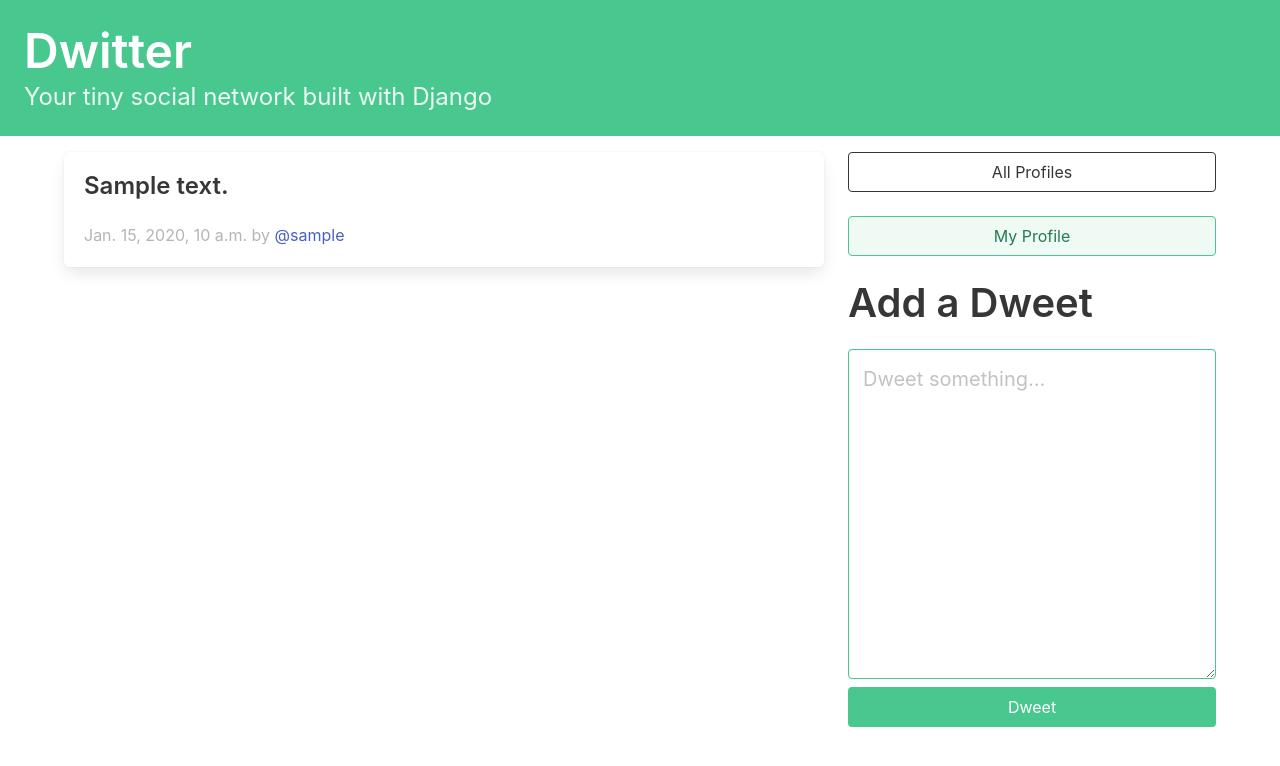
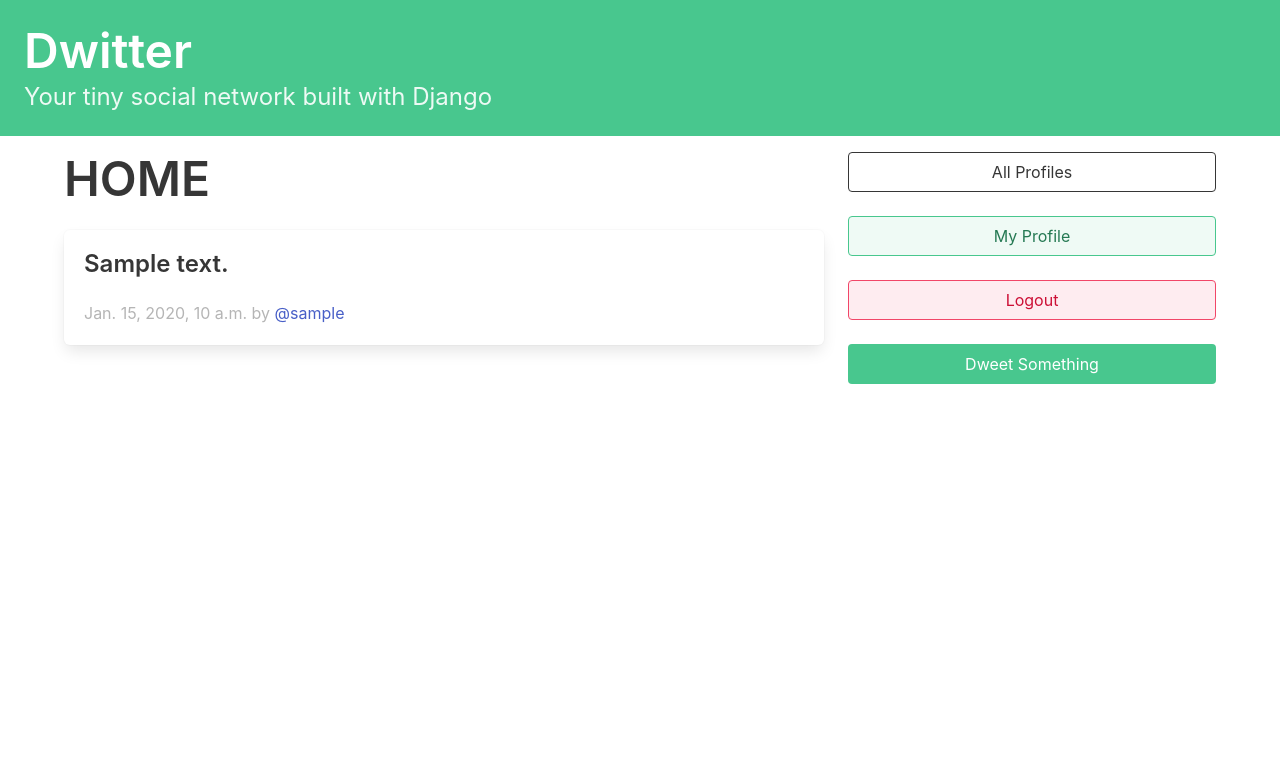
Before and after one commit to chambersh1129/dwitter, a Django app: page / in a window 1280 px wide. Shown: the top 766 px of the page. Run offline with Django 3.2, Linux system fonts and the light colour scheme; a user stored in the database is signed in; tables that the repository leaves empty hold one stand-in row (values such as "Sample post").

Commit message:
major refactor of the templates and views

```diff
--- a/dwitter/templates/base.html
+++ b/dwitter/templates/base.html
@@ -1,5 +1,3 @@
-<!-- dwitter/templates/base.html -->
-
 <!DOCTYPE html>
 <html lang="en">
 
@@ -27,9 +25,16 @@
     </a>
     <div class="container">
         <div class="columns">
-            {% block content %}
-            {% endblock content %}
+            <div class="column">
+                {% block content %}
+                {% endblock content %}
+                {% include "dwitter/snippets/pagination.html" %}
+            </div>
+            <div class="column is-one-third">
+                {% include "dwitter/snippets/sidebar.html" %}
+            </div>
         </div>
+
     </div>
 </body>
 
--- a/dwitter/templates/dwitter/dashboard.html
+++ b/dwitter/templates/dwitter/dashboard.html
@@ -1,10 +1,10 @@
-<!-- dwitter/templates/dwitter/dashboard.html -->
-
 {% extends 'base.html' %}
 
 {% block content %}
-
-<div class="column">
+<div class="block">
+    <h1 class="title is-1">
+        HOME
+    </h1>
     {% for dweet in object_list %}
     <div class="box">
         <p class="title is-4">{{ dweet.body }}</p>
@@ -14,28 +14,6 @@
         </span>
     </div>
     {% endfor %}
-
-    {% include "dwitter/pagination.html" %}
-
 </div>
 
-{% if user.is_authenticated %}
-<div class="column is-one-third">
-    <div class="block">
-        <a href="{% url 'dwitter:profile-list' %} ">
-            <button class="button is-dark is-outlined is-fullwidth">
-                All Profiles
-            </button>
-        </a>
-    </div>
-    <div class="block">
-        <a href="{% url 'dwitter:profile-detail' request.user.username %} ">
-            <button class="button is-success is-light is-outlined is-fullwidth">
-                My Profile
-            </button>
-        </a>
-    </div>
-    {% include "dwitter/dweet_form_snippet.html" %}
-</div>
-{% endif %}
 {% endblock content %}
--- a/dwitter/templates/dwitter/dweet_form.html
+++ b/dwitter/templates/dwitter/dweet_create.html
@@ -1,12 +1,10 @@
-<!-- dwitter/templates/dwitter/dweet_form.html -->
-
 {% extends 'base.html' %}
 
 {% block content %}
 
 <div class="column">
     {% if user.is_authenticated %}
-    {% include "dwitter/dweet_form_snippet.html" %}
+    {% include "dwitter/snippets/dweet_form.html" %}
     {% else %}
     <p class="title is-4">Must be logged in to dweet</p>
     {% endif %}
--- a/dwitter/templates/dwitter/dweet_form_snippet.html
+++ /dev/null
@@ -1,13 +0,0 @@
-<div class="block">
-    <div class="block">
-        <h2 class="title is-2">Add a Dweet</p>
-    </div>
-    <div class="block">
-
-        <form method="post" action="{% url 'dwitter:dweet-create' %}">
-            {% csrf_token %}
-            {{ dweet_form.as_p }}
-            <button class="button is-success is-fullwidth my-2" type="submit">Dweet</button>
-        </form>
-    </div>
-</div>
--- /dev/null
+++ b/dwitter/templates/dwitter/snippets/dweet_form.html
@@ -0,0 +1,70 @@
+<div id="dweet-form-modal" class="modal">
+    <div class="modal-background"></div>
+
+    <div class="modal-content">
+        <div class="box">
+            <form method="post" action="{% url 'dwitter:dweet-create' %}">
+                {% csrf_token %}
+                <div class="block">
+                    {{ dweet_form.as_p }}
+                </div>
+                <div class="block">
+                    <button class="button is-success is-fullwidth" type="submit">Dweet</button>
+                </div>
+            </form>
+        </div>
+    </div>
+
+    <button class="modal-close is-large" aria-label="close"></button>
+</div>
+<div class="block">
+    <button class="js-modal-trigger button is-success is-fullwidth" data-target="dweet-form-modal">
+        Dweet Something
+    </button>
+</div>
+<script>
+    document.addEventListener('DOMContentLoaded', () => {
+        // Functions to open and close a modal
+        function openModal($el) {
+            $el.classList.add('is-active');
+        }
+
+        function closeModal($el) {
+            $el.classList.remove('is-active');
+        }
+
+        function closeAllModals() {
+            (document.querySelectorAll('.modal') || []).forEach(($modal) => {
+                closeModal($modal);
+            });
+        }
+
+        // Add a click event on buttons to open a specific modal
+        (document.querySelectorAll('.js-modal-trigger') || []).forEach(($trigger) => {
+            const modal = $trigger.dataset.target;
+            const $target = document.getElementById(modal);
+
+            $trigger.addEventListener('click', () => {
+                openModal($target);
+            });
+        });
+
+        // Add a click event on various child elements to close the parent modal
+        (document.querySelectorAll('.modal-background, .modal-close, .modal-card-head .delete, .modal-card-foot .button') || []).forEach(($close) => {
+            const $target = $close.closest('.modal');
+
+            $close.addEventListener('click', () => {
+                closeModal($target);
+            });
+        });
+
+        // Add a keyboard event to close all modals
+        document.addEventListener('keydown', (event) => {
+            const e = event || window.event;
+
+            if (e.keyCode === 27) { // Escape key
+                closeAllModals();
+            }
+        });
+    });
+</script>
--- a/dwitter/templates/dwitter/pagination.html
+++ b/dwitter/templates/dwitter/snippets/pagination.html
@@ -1,3 +1,4 @@
+{% if page_obj %}
 {% if page_obj.has_next or page_obj.has_previous %}
 <div>
     <nav class="pagination is-centered" role="navigation" aria-label="pagination">
@@ -25,3 +26,4 @@
     </nav>
 </div>
 {% endif %}
+{% endif %}
--- /dev/null
+++ b/dwitter/templates/dwitter/snippets/sidebar.html
@@ -0,0 +1,74 @@
+<div class="block">
+    <a href="{% url 'dwitter:profile-list' %} ">
+        <button class="button is-dark is-outlined is-fullwidth">
+            All Profiles
+        </button>
+    </a>
+</div>
+{% if user.is_authenticated %}
+<div class="block">
+    <a href="{% url 'dwitter:profile-detail' request.user.username %} ">
+        <button class="button is-success is-light is-outlined is-fullwidth">
+            My Profile
+        </button>
+    </a>
+</div>
+<div class="block">
+    <a href="#">
+        <button class="button is-danger is-light is-outlined is-fullwidth">
+            Logout
+        </button>
+    </a>
+</div>
+{% if display_dweet_form %}
+{% include "dwitter/snippets/dweet_form.html" %}
+{% endif %}
+{% else %}
+<div class="block">
+    <a href="#">
+        <button class="button is-info is-light is-outlined is-fullwidth">
+            Login
+        </button>
+    </a>
+</div>
+{% endif %}
+{% if display_follow %}
+<div class="block">
+    <h3 class="title is-4">
+        {{profile.user.username}} follows:
+    </h3>
+    <div class="content">
+        <ul>
+            {% for following in profile.follows.all %}
+            {% if following != profile %}
+            <li>
+                <a href="{% url 'dwitter:profile-detail' following.user.username %}">
+                    {{ following }}
+                </a>
+            </li>
+            {% endif %}
+            {% endfor %}
+        </ul>
+    </div>
+</div>
+
+<div class="block">
+    <h3 class="title is-4">
+        {{profile.user.username}} is followed by:
+    </h3>
+    <div class="content">
+        <ul>
+            {% for follower in profile.followed_by.all %}
+            {% if follower != profile %}
+            <li>
+                <a href="{% url 'dwitter:profile-detail' follower.user.username %}">
+                    {{ follower }}
+                </a>
+            </li>
+            {% endif %}
+            {% endfor %}
+        </ul>
+    </div>
+</div>
+
+{% endif %}
--- a/dwitter/views.py
+++ b/dwitter/views.py
@@ -3,25 +3,43 @@ from typing import Any, Dict, Optional, Type
 from django.core.paginator import Paginator
 from django.db.models import Model, QuerySet
 from django.forms import BaseForm, BaseModelForm
-from django.http import HttpRequest, HttpResponse, HttpResponseForbidden, HttpResponseRedirect
+from django.http import HttpRequest, HttpResponseForbidden, HttpResponseRedirect
 from django.urls import reverse
 from django.views import View
-from django.views.generic import CreateView, DetailView, ListView
+from django.views.generic import DetailView, ListView
 from django.views.generic.detail import SingleObjectMixin
+from django.views.generic.edit import FormMixin, ProcessFormView
 
 from .forms import DweetForm
 from .models import Dweet, Profile
 
 
-class DweetFormMixin:
+class DweetFormMixin(FormMixin):
     """
     Any view that renders templates can add this mixin to add the DweetForm to the context
     """
 
+    def form_valid(self, form: BaseModelForm) -> HttpResponseRedirect:
+        form.instance.user = self.request.user
+        form.save()
+        return super().form_valid(form)
+
     def get_context_data(self, **kwargs: Any) -> Dict[str, Any]:
-        context: Dict[str, Any] = super().get_context_data(**kwargs)
-        context["dweet_form"] = DweetForm
+        context: Dict[str, Any] = super(DweetFormMixin, self).get_context_data(**kwargs)  # type: ignore
+        if "dweet_form" not in context:
+            context["dweet_form"] = DweetForm
+        if "display_dweet_form" not in context:
+            context["display_dweet_form"] = True
         return context
+
+    def get_form_class(self) -> Type[BaseForm]:
+        return DweetForm
+
+    def get_success_url(self):
+        """
+        Redirect the user to the page they submitted from
+        """
+        return self.request.META.get("HTTP_REFERER")
 
 
 class DashboardView(DweetFormMixin, ListView):
@@ -37,19 +55,20 @@ class DashboardView(DweetFormMixin, ListView):
         return super().get_queryset()  # type: ignore
 
 
-class DweetCreateView(DweetFormMixin, CreateView):
-    model: Optional[Type[Model]] = Dweet
-    form_class: Optional[Type[BaseForm]] = DweetForm
+class DweetCreateView(DweetFormMixin, ProcessFormView):
+    def get(self, request: HttpRequest, *args, **kwargs) -> HttpResponseRedirect:
+        return HttpResponseRedirect(reverse("dwitter:dashboard"))
 
-    def form_valid(self, form: BaseModelForm) -> HttpResponse:
-        form.instance.user = self.request.user
-        return super().form_valid(form)
-
-    def get_success_url(self):
+    def post(self, request: HttpRequest, *args, **kwargs) -> HttpResponseRedirect:
         """
-        Redirect the user to the page they submitted from
+        Handle POST requests: instantiate a form instance with the passed
+        POST variables and then check if it's valid.
         """
-        return self.request.META.get("HTTP_REFERER")
+        form = self.get_form()
+        if form.is_valid():
+            return self.form_valid(form)
+        else:
+            return self.form_invalid(form)
 
 
 class ProfileDetailView(DweetFormMixin, DetailView):
@@ -70,6 +89,9 @@ class ProfileDetailView(DweetFormMixin, DetailView):
         page_number = self.request.GET.get("page", 1)
         context["page_obj"] = paginator.page(page_number)
         context["paginator"] = paginator
+        context["display_follow"] = True
+        if self.request.user.is_authenticated and self.request.user.profile != self.object:
+            context["display_dweet_form"] = False
         return context
 
 
@@ -78,7 +100,7 @@ class ProfileFollowView(SingleObjectMixin, View):
     slug_field: str = "user__username"
     slug_url_kwarg: str = "username"
 
-    def post(self, request: HttpRequest, *args, **kwargs):
+    def post(self, request: HttpRequest, *args, **kwargs) -> HttpResponseRedirect:
         # AnonymousUser cannot follow anyone
         if not request.user.is_authenticated:
             return HttpResponseForbidden()
@@ -98,7 +120,7 @@ class ProfileFollowView(SingleObjectMixin, View):
         return HttpResponseRedirect(reverse("dwitter:profile-detail", kwargs={"username": self.object.user.username}))
 
 
-class ProfileListView(ListView):
+class ProfileListView(DweetFormMixin, ListView):
     # ListView will automagically look for dwitter/templates/dwitter/<model>_list.html for template
     model: Optional[Type[Model]] = Profile
     paginate_by: int = 5
```
Also changed, not shown: dwitter/templates/dwitter/profile_detail.html (+3 -10 lines), dwitter/templates/dwitter/profile_list.html (+4 -4 lines).
